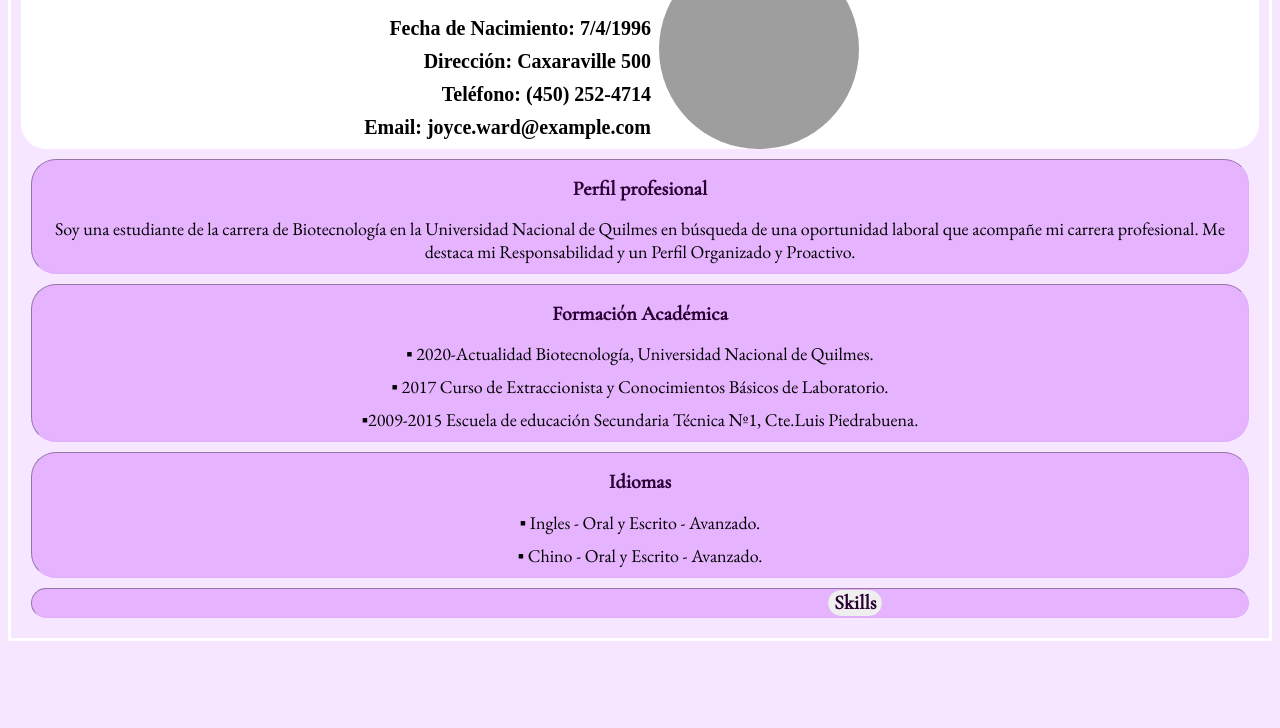
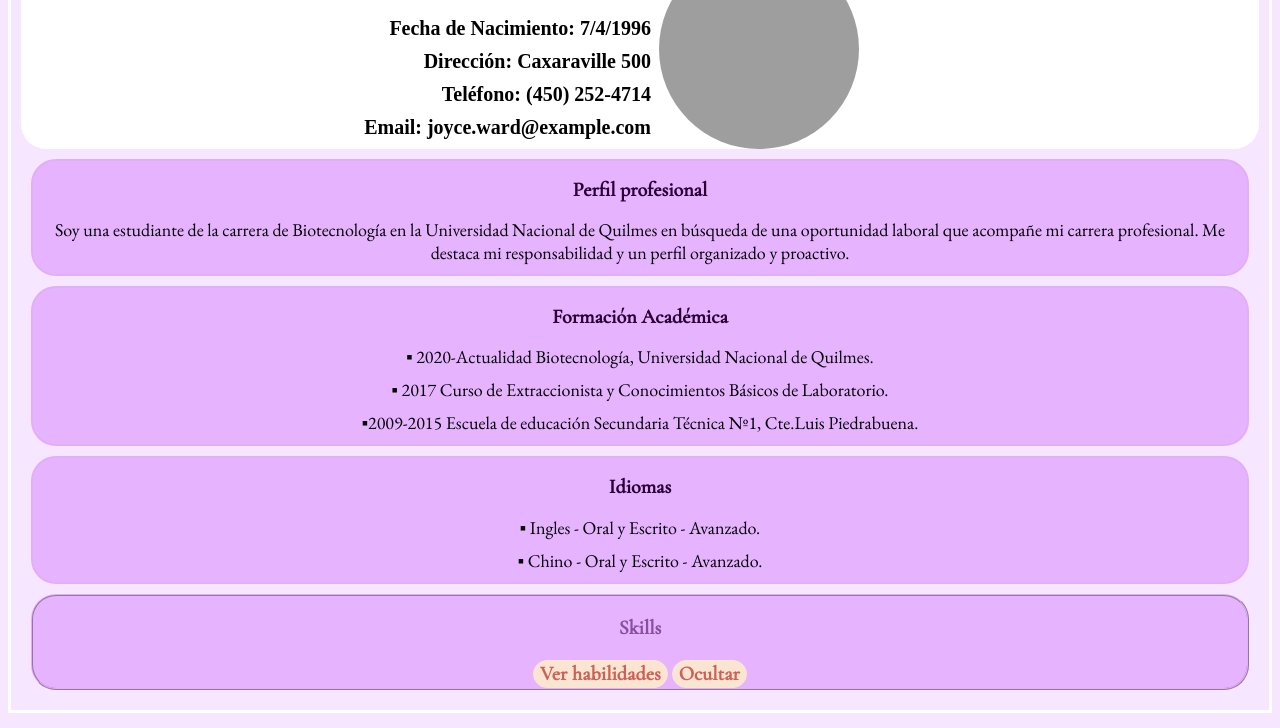
Before and after one commit to Camila15387/ProyectoTicmasCVSegundaEntrega, a plain HTML site: page index.html in a window 1280 px wide. Shown: the part 72-800 px from the top of the page. Drawn offline with nearby package versions, Linux system fonts and the light colour scheme; grey boxes are pictures that could not be loaded; a web font is replaced by a local one.

Commit message:
modificación del estilo del botón

```diff
--- a/css/estilos.css
+++ b/css/estilos.css
@@ -52,9 +52,8 @@
 
 .seccion-informacion {
   background-color: #E6B3FF;
-  border: 1px solid #E1AFFA;
+  border: 2px solid #E1AFFA;
   margin: 10px;
-  border-style: inset;
   border-radius: 25px;
 }
 
@@ -76,36 +75,36 @@
 
 .habilidades {
   background-color: #E6B3FF;
-  border: 1px solid #E1AFFA;
+  border: 2px #E1AFFA;
   margin: 10px;
-  border-style: inset;
+  border-style: ridge;
   border-radius: 25px;
-  align-items: center;
+  text-align: center;
 }
 
-#hidetextbtn {
-  color: #2A0033;
-  border: 1px solid #E1AFFA;
-  position: relative;
-  left: 795px;
+#habilidad {
+ color: #884EA0;
+ font-size: 20px;
+ font-weight: bold;
+ font-family: 'Cormorant Garamond', serif;
+}
+
+#boton-desplegar {
+  color: #CD6155 ;
+  background-color: #FAE5D3;
+  border: 1px solid #FAE5D3;
   font-size: 20px;
   font-weight: bold;
   font-family: 'Cormorant Garamond', serif;
   border-radius: 15px;
 }
 
-.textskills {
- margin: 10px;
- font-size: 18px;
- color: black;
- text-align: center;
- font-family: 'EB Garamond', serif;
+#boton-ocultar {
+  color: #CD6155 ;
+  background-color: #FAE5D3;
+  border: 1px solid #FAE5D3;
+  font-size: 20px;
+  font-weight: bold;
+  font-family: 'Cormorant Garamond', serif;
+  border-radius: 15px;
 }
-
-.hide {
-  display: none;
-}
-
-.show {
-  display: block;
-}
--- a/index.html
+++ b/index.html
@@ -22,13 +22,12 @@
     <!-- Open Graph data -->
     <meta property="og:title" content="Joyce Ward" />
     <meta property="og:type" content="Curriculum Vitae" />
-    <meta property="og:url" content=" http://www.example.com" />
+    <meta property="og:url" content="https://github.com/Camila15387/ProyectoTicmasCVSegundaEntrega/tree/master" />
     <meta property="og:image" content="https://th.bing.com/th/id/OIP.ZvRWc32hQpwef75gBVSKVwHaHa?pid=ImgDet&rs=1" />
     <meta property="og:description" content="Visualiza mi CV en formato digital" />
 </head>
 <body>
-    <script src="js/function.js">
-    </script>
+
     <header>
         <div class="container">
             <h1>Joyce Ward</h1>
@@ -43,7 +42,7 @@
     </header>
         <section class="seccion-informacion">
         <h2 class="titulo-secundario"> Perfil profesional</h2>
-        <p class="text2">Soy una estudiante de la carrera de Biotecnología en la Universidad Nacional de Quilmes en búsqueda de una oportunidad laboral que acompañe mi carrera profesional. Me destaca mi Responsabilidad y un Perfil Organizado y Proactivo.</p>
+        <p class="text2">Soy una estudiante de la carrera de Biotecnología en la Universidad Nacional de Quilmes en búsqueda de una oportunidad laboral que acompañe mi carrera profesional. Me destaca mi responsabilidad y un perfil organizado y proactivo.</p>
         </section>
         <section class="seccion-informacion">
         <h2 class="titulo-secundario"> Formación Académica</h2>
@@ -56,14 +55,16 @@
         <p class="text2">▪ Ingles - Oral y Escrito - Avanzado.</p>
         <p class="text2">▪ Chino - Oral y Escrito - Avanzado.</p>
         </section>
+
         <div class="habilidades">
-        <button class="skillsbtn" id="hidetextbtn">Skills</button>
-        <span class="hide" id="hidetext">
-        <p class="textskills">▪Comunicación</p>
-        <p class="textskills">▪Trabajo en equipo</p>
-        <p class="textskills">▪Resolución de problemas</p>
-        </span>
+        <p id="habilidad">Skills</p>
+        <button type="button" id="boton-desplegar">Ver habilidades</button>
+        <button type="button" id="boton-ocultar">Ocultar</button>
         </div>
+
+        <script src="js/function.js"></script>
+
+
 
 </body>
 </html>
--- a/js/function.js
+++ b/js/function.js
@@ -1,9 +1,9 @@
-let hidetextbtn = document.getElementById('hidetextbtn');
+document.getElementById('boton-desplegar').onclick = function () {
+    console.log("Se captura el evento click desplegar");
+    document.getElementById("habilidad").innerHTML = "Cuento con distinguida capacidad de gestión y análisis, me destaca mi eficiencia en la resolucion de problemas y trabajo en equipo.";
+}
 
-let hidetext = document.getElementById('hidetext');
-
-hidetextbtn.addEventListener('click', toggleText);
-
-function toggleText () {
-    hidetext.classList.toggleText('show');
-}
+document.getElementById('boton-ocultar').addEventListener ('click', function () {
+    console.log("Se captura el evento click ocultar");
+    document.getElementById("habilidad").style.display = 'none';
+});
```
